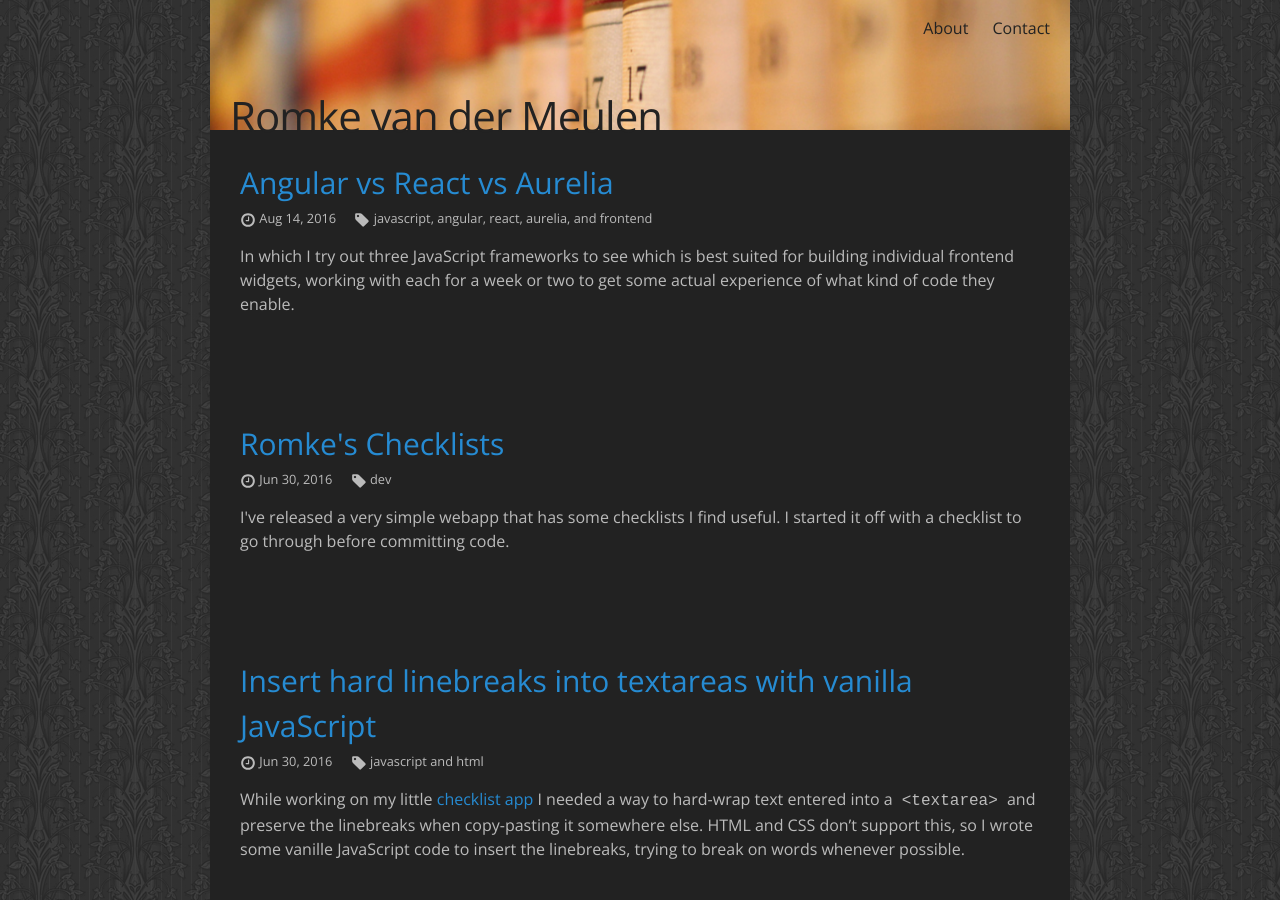
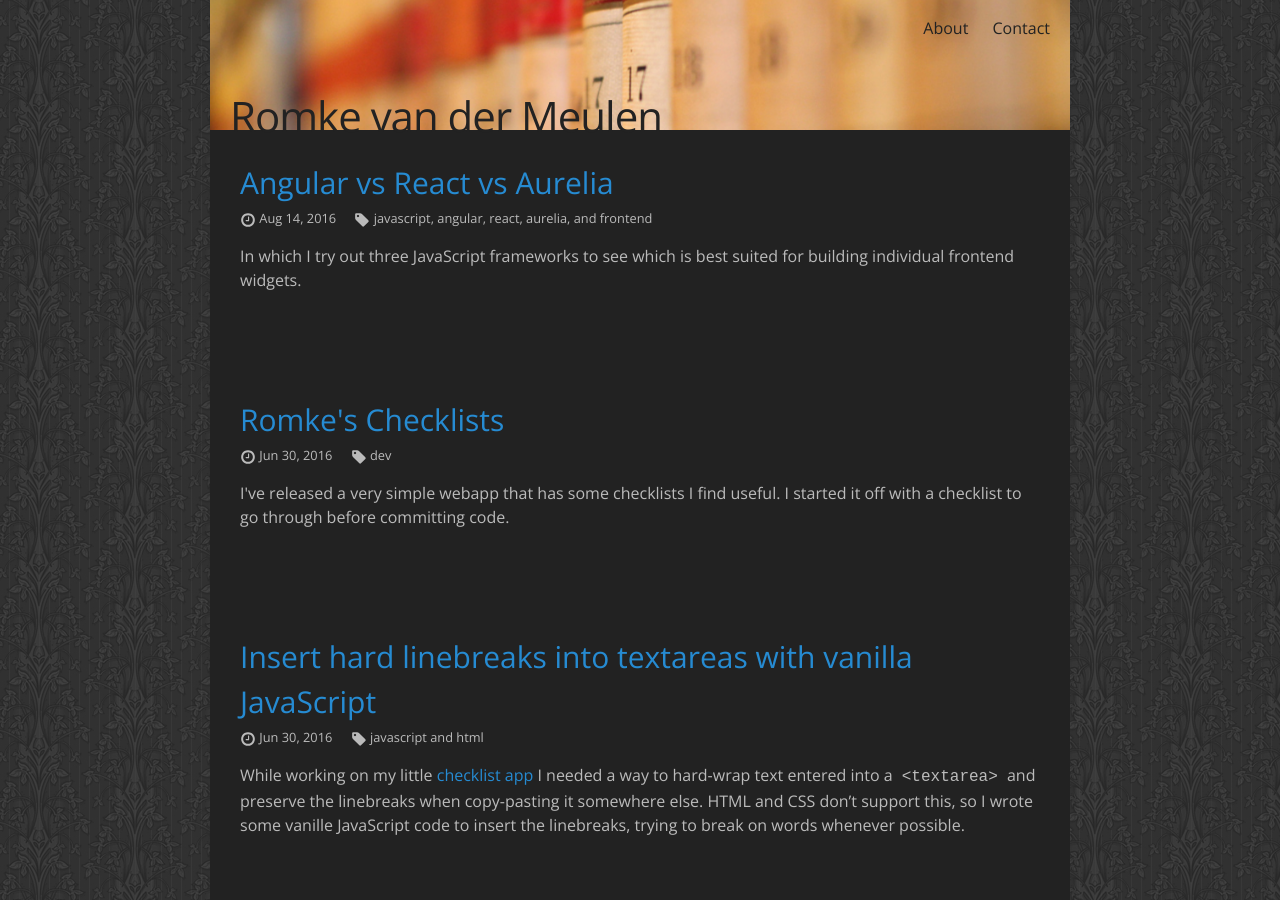
Before and after one commit to RomkeVdMeulen/romkevandermeulen.nl, a Jekyll site: the page built from index.html, in a window 1280 px wide and 900 px high. Built offline with Jekyll 4.4.1, drawn with Linux system fonts in a browser that asks for light colours; the list of posts is cut into pages by our own code.

Commit message:
minor: shorten abstract

```diff
--- a/_posts/2016-08-14-js-framework-comparison.md
+++ b/_posts/2016-08-14-js-framework-comparison.md
@@ -9,8 +9,7 @@ tags:
   - frontend
 excerpt:
   In which I try out three JavaScript frameworks to see which is best suited for
-  building individual frontend widgets, working with each for a week or two to
-  get some actual experience of what kind of code they enable.
+  building individual frontend widgets.
 ---
 
 ## Or: that framework frameworks best which frameworks least.
```
